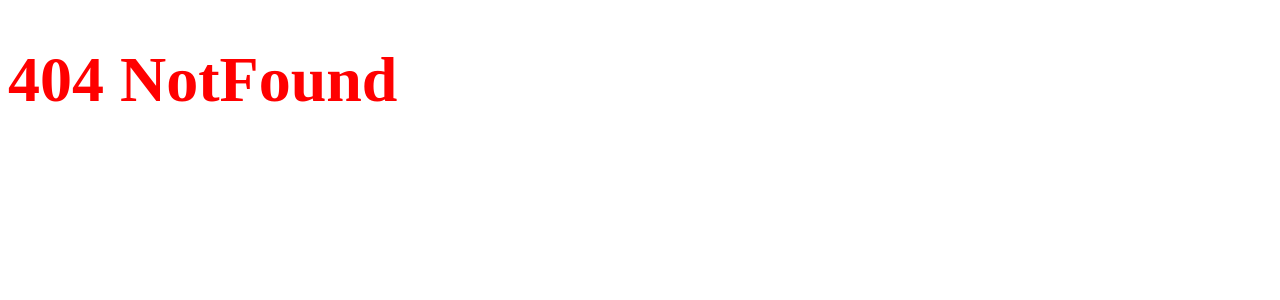
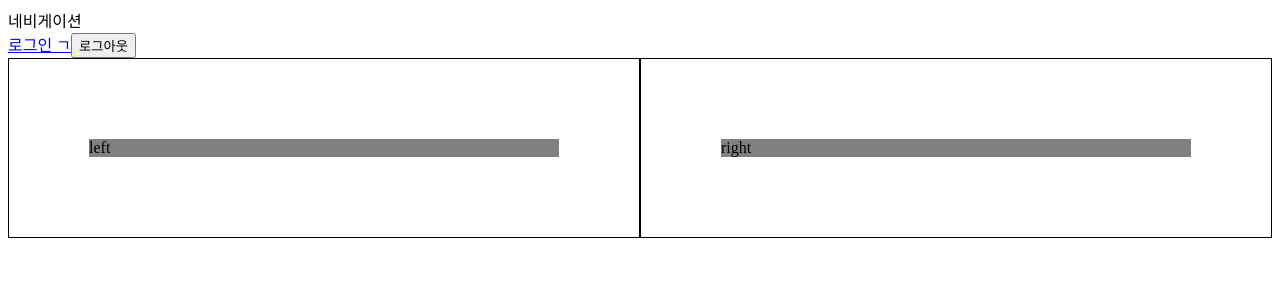
Before and after one commit to Duboo31/final_project_teulang_client, a React (Create React App) app: page /multi in a window 1280 px wide. Before the commit this address had no page. Shown: the top 300 px of the page. Built offline with nearby package versions, Linux system fonts and the light colour scheme.

Commit message:
Feat: Added MultiViewPage

```diff
--- /dev/null
+++ b/src/pages/recipe/MultiViewPage.jsx
@@ -0,0 +1,14 @@
+import React from 'react'
+
+export default function MultiViewPage() { // 페이지는 rfc로, 컴포넌트는 rafc?로 하는 이유가?
+  return (
+    <div>
+      <div style={{width: "50%", float: "left", border: "1px solid #000", boxSizing: "border-box", padding: "5rem", backgroundColor: "gray", backgroundClip: "content-box"}}>
+        left
+      </div>
+      <div style={{width: "50%", float: "right", border: "1px solid #000", boxSizing: "border-box", padding: "5rem", backgroundColor: "gray", backgroundClip: "content-box"}}>
+        right
+      </div>
+    </div>
+  )
+}
--- a/src/shared/Router.js
+++ b/src/shared/Router.js
@@ -6,6 +6,7 @@ import Register from "../pages/users/Register";
 import SearchPage from "../pages/recipe/SearchPage";
 import DetailPage from "../pages/recipe/DetailPage";
 import CreatePage from "../pages/recipe/CreatePage";
+import MultiViewPage from "../pages/recipe/MultiViewPage";
 
 // components
 import Navigation from "../component/Navigation";
@@ -22,6 +23,7 @@ const Router = () => {
           <Route path="/search" element={<SearchPage />} />
           <Route path="/create" element={<CreatePage />} />
           <Route path="/recipe/:recipeId" element={<DetailPage />} />
+          <Route path="/multi" element={<MultiViewPage />} />
         </Route>
         <Route path="*" element={<NotFound />} />
       </Routes>
```
